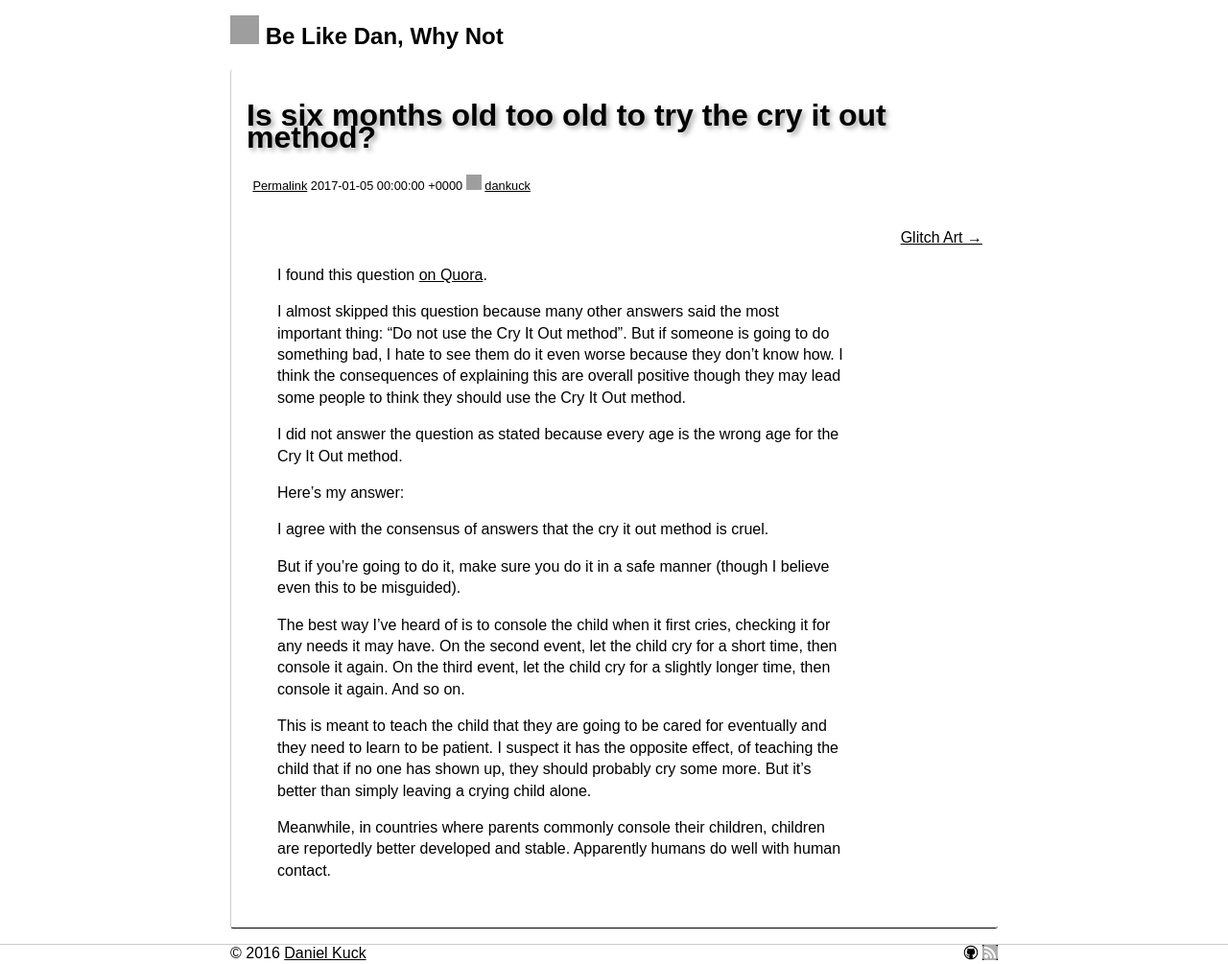
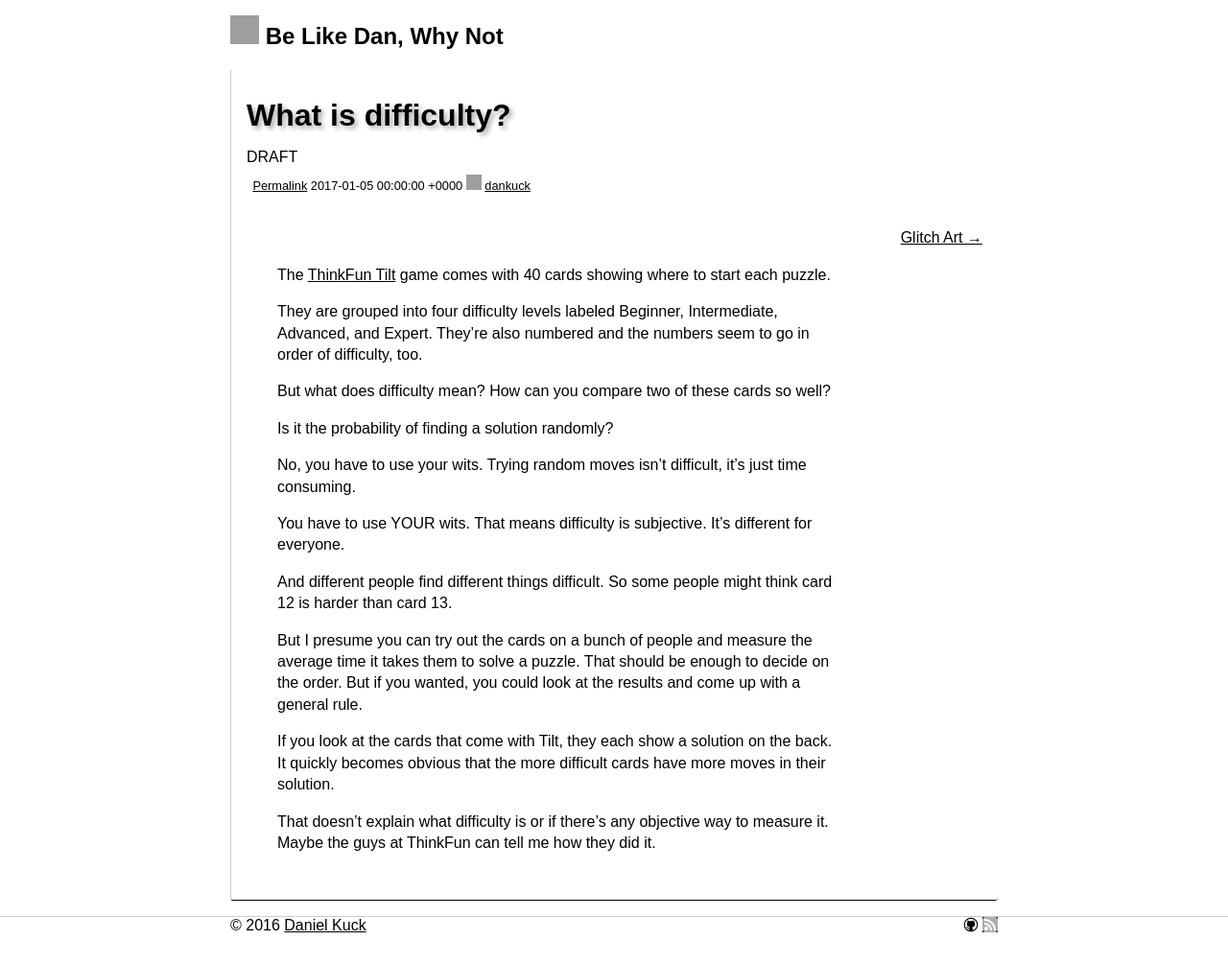
Before and after one commit to dankuck/dankuck.github.io, a Jekyll site: the page built from _posts/2017-01-05-cry-it-out-method.md, in a window 1280 px wide. Shown: the whole page at 96% size. Built offline with Jekyll 4.4.1, drawn with Linux system fonts in a browser that asks for light colours; after the commit the page ends 976 px from its top, so only the background shows below that; grey boxes are pictures that could not be loaded.

Commit message:
What is difficulty?

```diff
--- a/_posts/2017-01-05-cry-it-out-method.md
+++ b/_posts/2017-01-05-cry-it-out-method.md
@@ -1,26 +1,28 @@
 ---
 layout: post
-title: "Is six months old too old to try the cry it out method?"
+title: "What is difficulty?"
 page_img_thumb:
 page_img_desc: ""
 no_ad: 1
-draft:
+draft: 1
 ---
 
-I found this question <a href="https://www.quora.com/Is-six-months-old-too-old-to-try-the-cry-it-out-method/">on Quora</a>.
+The <a href="/2016/12/28/tilt-maker.html">ThinkFun Tilt</a> game comes with 40 cards showing where to start each puzzle.
 
-I almost skipped this question because many other answers said the most important thing: "Do not use the Cry It Out method". But if someone is going to do something bad, I hate to see them do it even worse because they don't know how. I think the consequences of explaining this are overall positive though they may lead some people to think they should use the Cry It Out method.
+They are grouped into four difficulty levels labeled Beginner, Intermediate, Advanced, and Expert. They're also numbered and the numbers seem to go in order of difficulty, too.
 
-I did not answer the question as stated because every age is the wrong age for the Cry It Out method.
+But what does difficulty mean? How can you compare two of these cards so well?
 
-Here's my answer:
+Is it the probability of finding a solution randomly?
 
-I agree with the consensus of answers that the cry it out method is cruel.
+No, you have to use your wits. Trying random moves isn't difficult, it's just time consuming.
 
-But if you’re going to do it, make sure you do it in a safe manner (though I believe even this to be misguided).
+You have to use YOUR wits. That means difficulty is subjective. It's different for everyone.
 
-The best way I’ve heard of is to console the child when it first cries, checking it for any needs it may have. On the second event, let the child cry for a short time, then console it again. On the third event, let the child cry for a slightly longer time, then console it again. And so on.
+And different people find different things difficult. So some people might think card 12 is harder than card 13.
 
-This is meant to teach the child that they are going to be cared for eventually and they need to learn to be patient. I suspect it has the opposite effect, of teaching the child that if no one has shown up, they should probably cry some more. But it’s better than simply leaving a crying child alone.
+But I presume you can try out the cards on a bunch of people and measure the average time it takes them to solve a puzzle. That should be enough to decide on the order. But if you wanted, you could look at the results and come up with a general rule.
 
-Meanwhile, in countries where parents commonly console their children, children are reportedly better developed and stable. Apparently humans do well with human contact.
+If you look at the cards that come with Tilt, they each show a solution on the back. It quickly becomes obvious that the more difficult cards have more moves in their solution.
+
+That doesn't explain what difficulty is or if there's any objective way to measure it. Maybe the guys at ThinkFun can tell me how they did it.
```
Also changed, not shown: _posts/2016-12-28-tilt-maker.md (+1 -1 lines).
